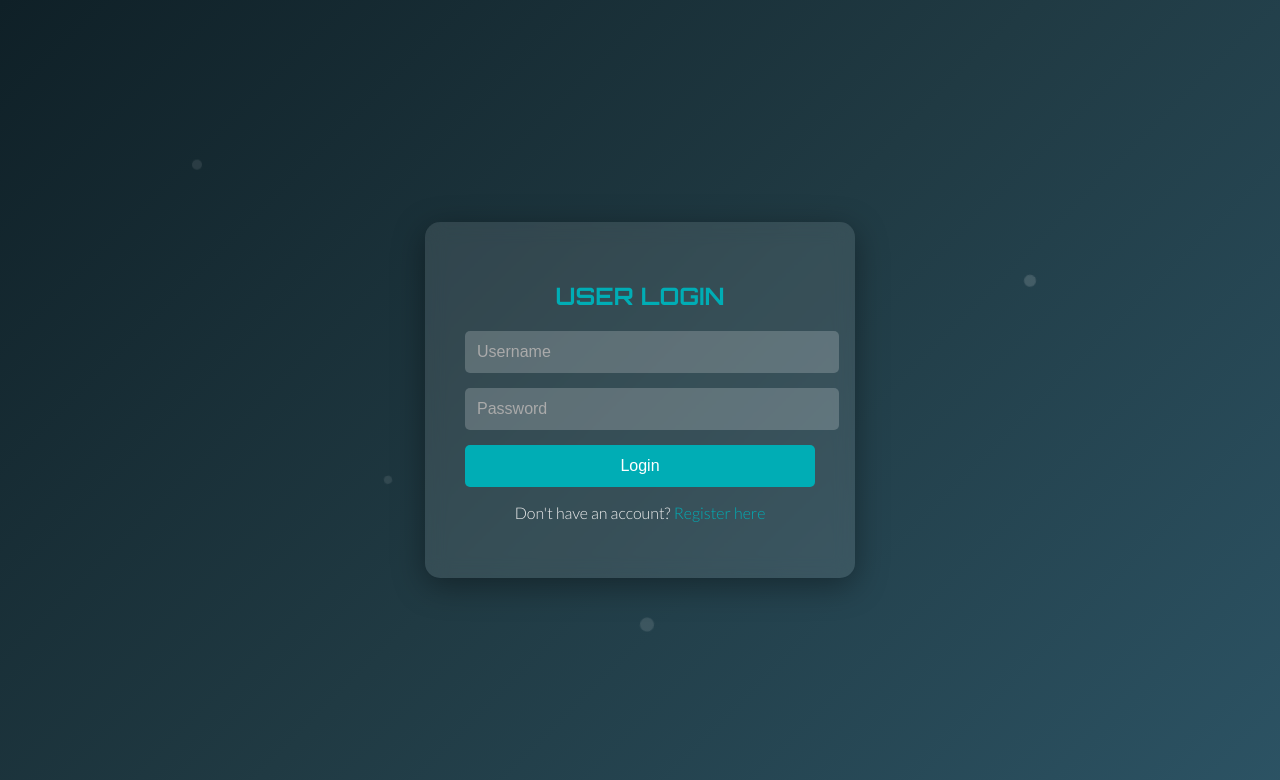
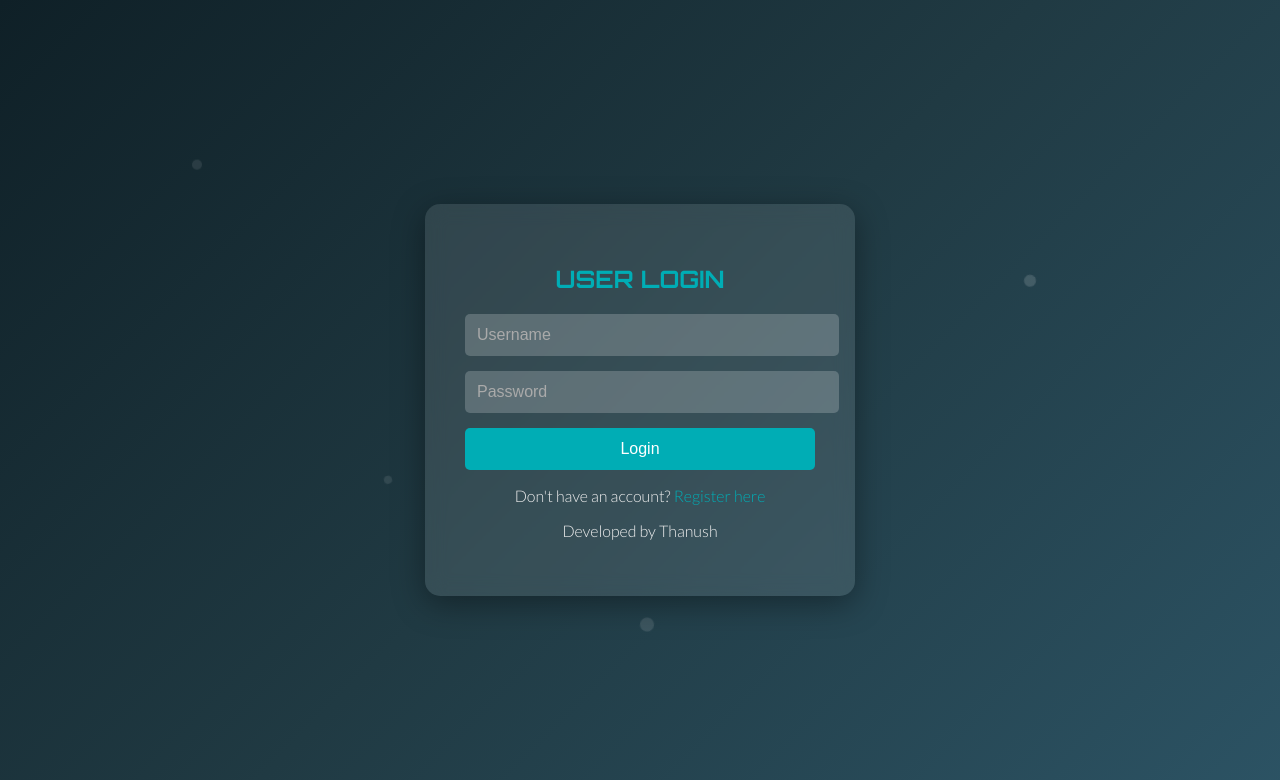
Before and after one commit to Thanush101/Todotask, a Django app: page / in a window 1280 px wide. Shown: the top 780 px of the page. Run offline with Django 4.2, Linux system fonts and the light colour scheme.

Commit message:
Update login.html

```diff
--- a/todolist/todoapp/templates/registration/login.html
+++ b/todolist/todoapp/templates/registration/login.html
@@ -140,6 +140,7 @@
         <div class="redirect">
             <p>Don't have an account? <a href="{% url 'register' %}">Register here</a></p>
         </div>
+        <p>Developed by Thanush</p>
     </div>
 </body>
 </html>
```
